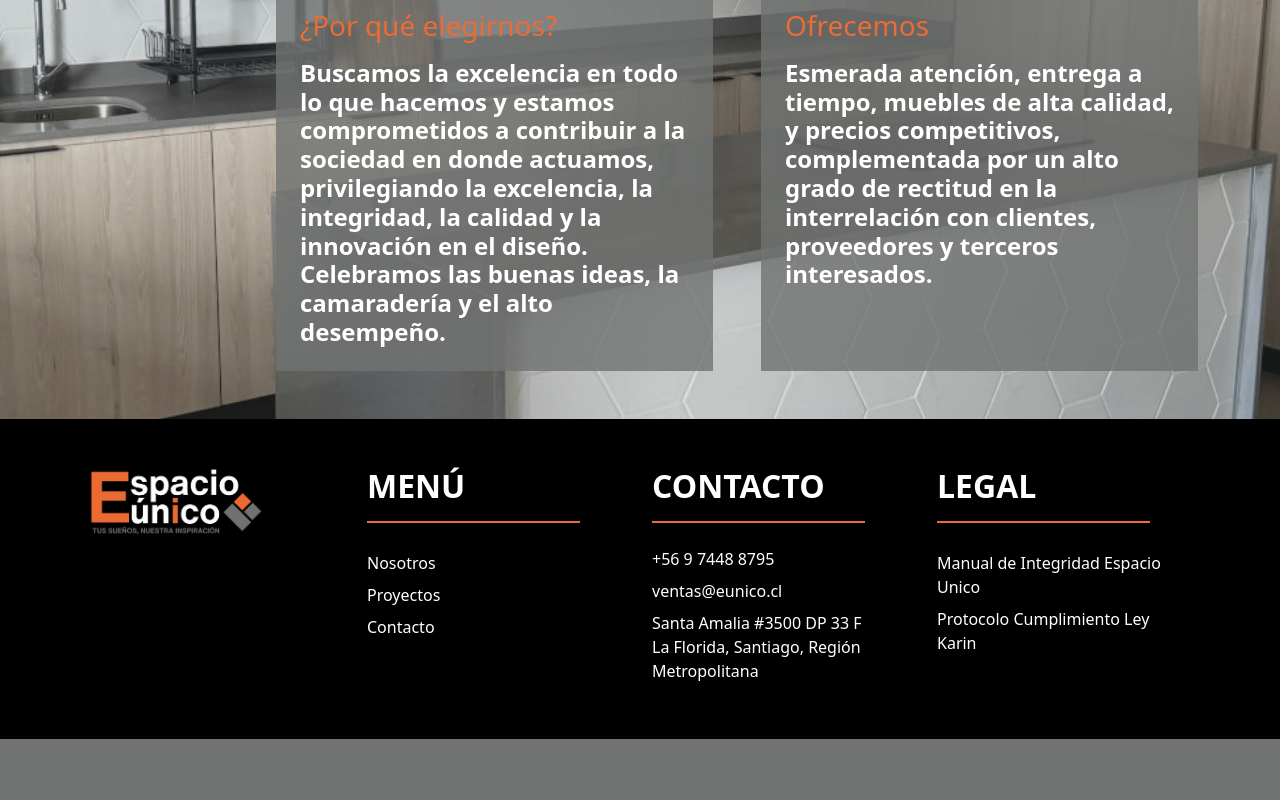
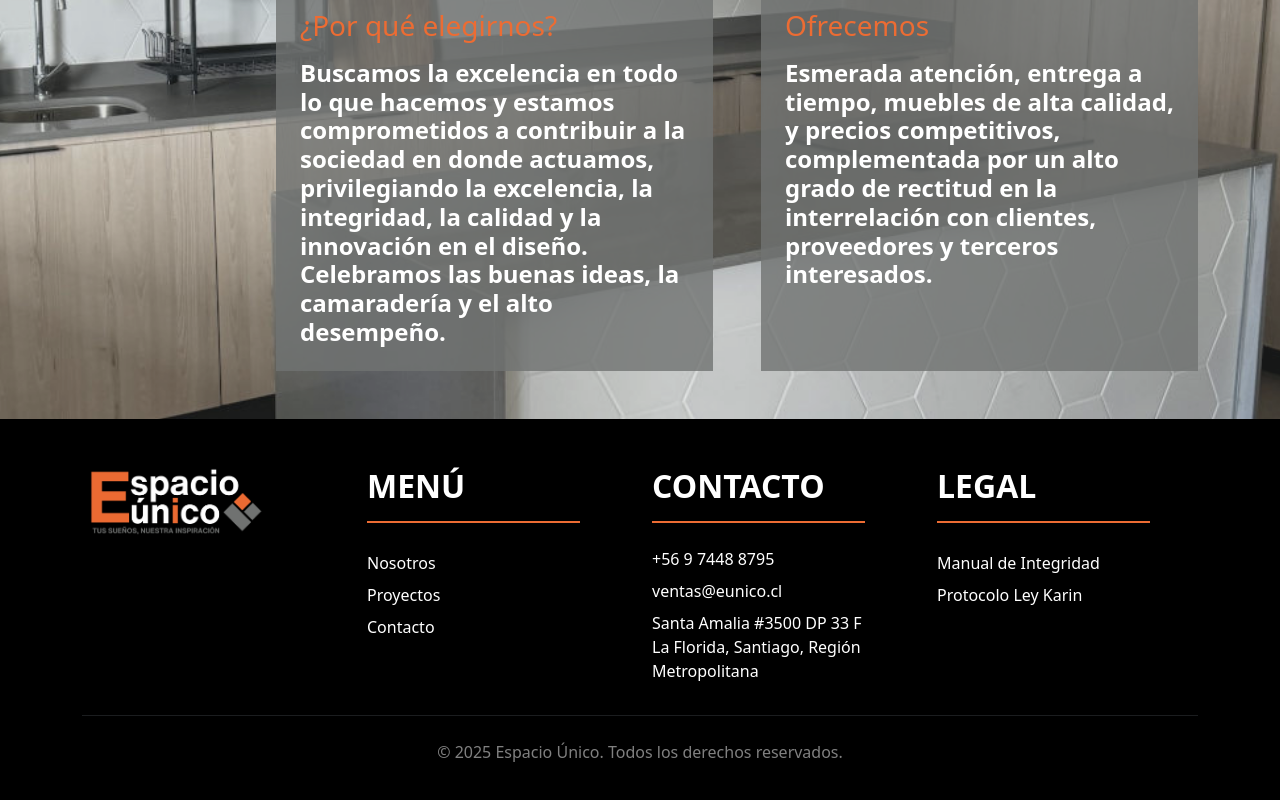
Before and after one commit to Kdangelo/eunic_site, a React (Vite) app: page / in a window 1280 px wide. Shown: the part 1686-2486 px from the top of the page. Before the commit the page ends 2425 px from the top, so only its background shows below. Built offline with nearby package versions, Linux system fonts and the light colour scheme; a web font is replaced by a local one.

Commit message:
fix: update legal documents on footer

```diff
--- a/src/components/common/Footer/Footer.jsx
+++ b/src/components/common/Footer/Footer.jsx
@@ -13,6 +13,7 @@ const Footer = () => {
               <img src={logo} alt="logo empresa Espacio Unico" height="70" />
             </div>
           </Col>
+
           <Col lg={3} md={6} xs={12} className="mb-4 mb-lg-0">
             <h2 className="text-white border-bottom border-warning border-2 me-5 mb-4 pb-3">MENÚ</h2>
             <Nav className="flex-column">
@@ -22,23 +23,15 @@ const Footer = () => {
               <LinkContainer to="/projects">
                 <Nav.Link className="text-white py-1">Proyectos</Nav.Link>
               </LinkContainer>
-{/*               <LinkContainer to="/projects/furnitures">
-                <Nav.Link className="text-white py-1">- Proyectos Mobiliarios</Nav.Link>
-              </LinkContainer>
-              <LinkContainer to="/projects/privates">
-                <Nav.Link className="text-white py-1">- Proyectos Particulares</Nav.Link>
-              </LinkContainer> */}
-{/*               <LinkContainer to="/projects/civil-works">
-                <Nav.Link className="text-white py-1">Obras Civiles</Nav.Link>
-              </LinkContainer> */}
               <LinkContainer to="/contact">
                 <Nav.Link className="text-white py-1">Contacto</Nav.Link>
               </LinkContainer>
             </Nav>
           </Col>
+
           <Col lg={3} md={6} xs={12} className="mb-4 mb-lg-0">
             <h2 className="text-white border-bottom border-warning border-2 me-5 mb-4 pb-3">CONTACTO</h2>
-            <div className="">
+            <div>
               <p className="text-white mb-2">+56 9 7448 8795</p>
               <p className="text-white mb-2">ventas@eunico.cl</p>
               <p className="text-white mb-2">
@@ -48,28 +41,34 @@ const Footer = () => {
               </p>
             </div>
           </Col>
+
           <Col lg={3} md={6} xs={12}>
             <h2 className="text-white border-bottom border-warning border-2 me-5 mb-4 pb-3">LEGAL</h2>
             <Nav className="flex-column">
               <a
-                  href="/manual-integridad.pdf"
+                href={`${import.meta.env.BASE_URL}manual-integridad.pdf`}
                 target="_blank"
                 rel="noopener noreferrer"
                 className="text-white py-1 nav-link"
               >
-                  Manual de Integridad Espacio Unico
+                Manual de Integridad
               </a>
               <a
-                  href="/protocolo-ley-karin.pdf"
+                href={`${import.meta.env.BASE_URL}protocolo-ley-karin.pdf`}
                 target="_blank"
                 rel="noopener noreferrer"
                 className="text-white py-1 nav-link"
               >
-                  Protocolo Cumplimiento Ley Karin
+                Protocolo Ley Karin
               </a>
             </Nav>
           </Col>
         </Row>
+
+        <hr className="border-secondary my-4" />
+        <p className="text-center text-white-50 mb-0">
+          &copy; {new Date().getFullYear()} Espacio Único. Todos los derechos reservados.
+        </p>
       </Container>
     </footer>
   );
```
Lines whose indentation alone changed are shown as unchanged.
